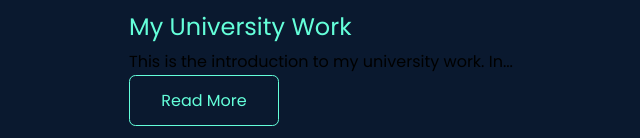
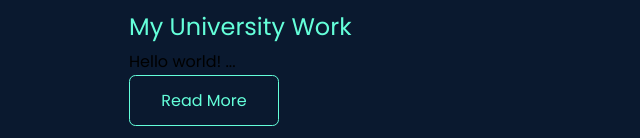
Before and after one commit to JacksonLDJ/react-portfolio-website, a React (Create React App) app: page /blog in a window 1280 px wide. Shown: the part 162-300 px from the top of the page, without its empty margins (261-901 px from the left). Built offline with nearby package versions, Linux system fonts and the light colour scheme.

Commit message:
Update to posts.js

```diff
--- a/src/data/posts.js
+++ b/src/data/posts.js
@@ -6,16 +6,16 @@ export const posts = [
       {
         template: "basic",
         title: "Introduction",
-        className: "blog-right",
+        className: "blog-basic",
         content:
-          "This is the introduction to my university work. In this section, I will provide an overview of the project and its objectives.lajhfkl daslkdhjalsdja s laksjdlaksjd lkjasldkjasldjalskdj asld aslkjdalksjdlakjsdl lkajsldkjaslkdj alksj dlaskj dhsajkdhs ",
+          "Hello world! ",
       },
       {
-        template: "align-right",
-        title: "About the Project",
+        template: "blog-basic",
+        title: "The first blog post",
         className: "",
         content:
-          "The project starte dblah blah",
+          "This is officially the first blog post on the website! The blog posts will be used to document my journey through university, the things that I learn and the project that I complete. This website being one of them!",
       },
     ],
   },
```
